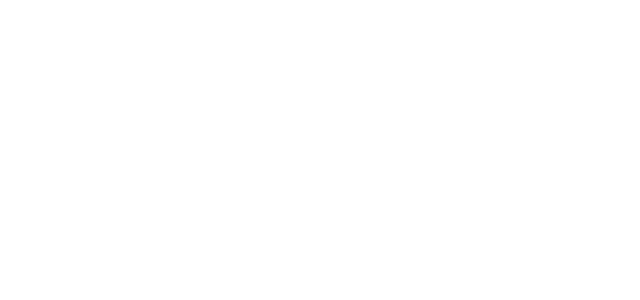
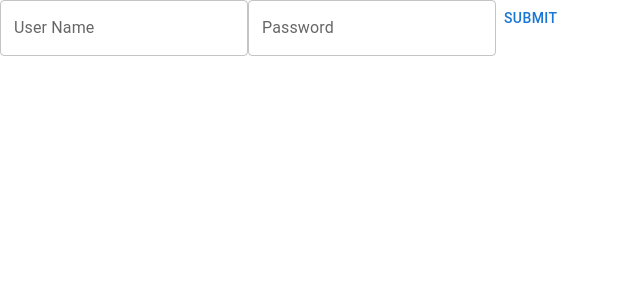
Before and after one commit to Maurice-K/MardysFineCars-React, a React (Vite) app: page /login in a window 1280 px wide. Before the commit this address had no page. Shown: the top 300 px of the page, without its empty margins (0-640 px from the left). Built offline with nearby package versions, Linux system fonts and the light colour scheme.

Commit message:
Added in login component

```diff
--- a/src/App.tsx
+++ b/src/App.tsx
@@ -2,12 +2,14 @@
 import Home from './components/Home';
 import Admin from './components/Admin';
 import './App.css';
+import Login from './components/Login';
 
 function App() {
   return (
     <Routes>
       <Route path="/" element={<Home />} />
       <Route path="/admin" element={<Admin />} />
+      <Route path='/login' element={<Login />} />
     </Routes>
   )
 }
--- a/src/components/AdminDealJackets.tsx
+++ b/src/components/AdminDealJackets.tsx
@@ -36,6 +36,11 @@
 		{ id: 9, lastName: 'Roxie', firstName: 'Harvey', age: 65 },
 	];
 
+
+	const uploadInventory = () => {
+
+	}
+
 	return (
 		<Stack alignItems='center' justifyContent='center' spacing={3}>
 			<div style={{ height: 400, width: '100%' }}>
--- a/src/components/Home.tsx
+++ b/src/components/Home.tsx
@@ -10,7 +10,9 @@
 
 	console.log(cars);
 
-	const getCarListByPrice = (cash: number) => {
+	const getCarListByPrice = async (cash: number) => {
+		const result  = await fetch(`http://localhost:8000/car/${cash}`);
+		console.log(result);
 		setFilteredCars(
 			cars
 				.filter((car: any) => car.price <= cash)
--- /dev/null
+++ b/src/components/Login.tsx
@@ -0,0 +1,38 @@
+import { Button, FormControl, FormLabel, TextField } from "@mui/material"
+import { EventHandler, useState } from "react";
+
+
+const Login = () => {
+
+  const [loginCredentials, setLoginCredentials] = useState({
+    username: '',
+    password: ''
+  });
+
+  const onFormChange = (event: any) => {
+    const inputName = event.target.name;
+		const inputValue = event.target.value;
+		setLoginCredentials({
+			...loginCredentials,
+			[inputName]: inputValue,
+		});
+  }
+
+  const submitLogin = async () => {
+    console.log()
+  }
+
+
+  return <>
+    <form onSubmit={submitLogin}>
+      <TextField label="User Name" name="username" value={loginCredentials.username} onChange={onFormChange} />
+      <TextField type="password" label="Password" name="username" value={loginCredentials.username} onChange={onFormChange} />
+      <Button value="submit" type="submit">Submit</Button>
+    </form>
+
+
+  </>
+}
+
+
+export default Login
```
